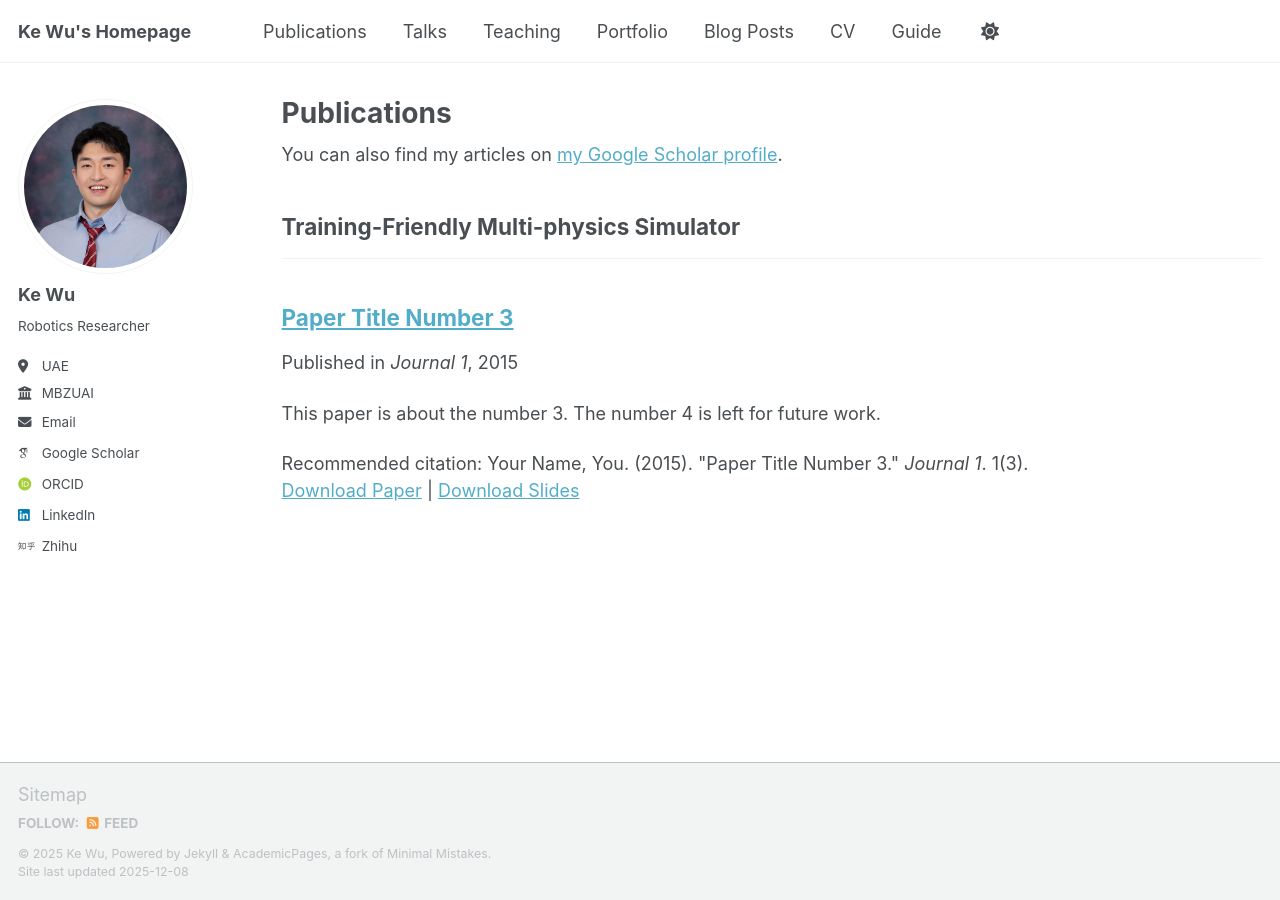
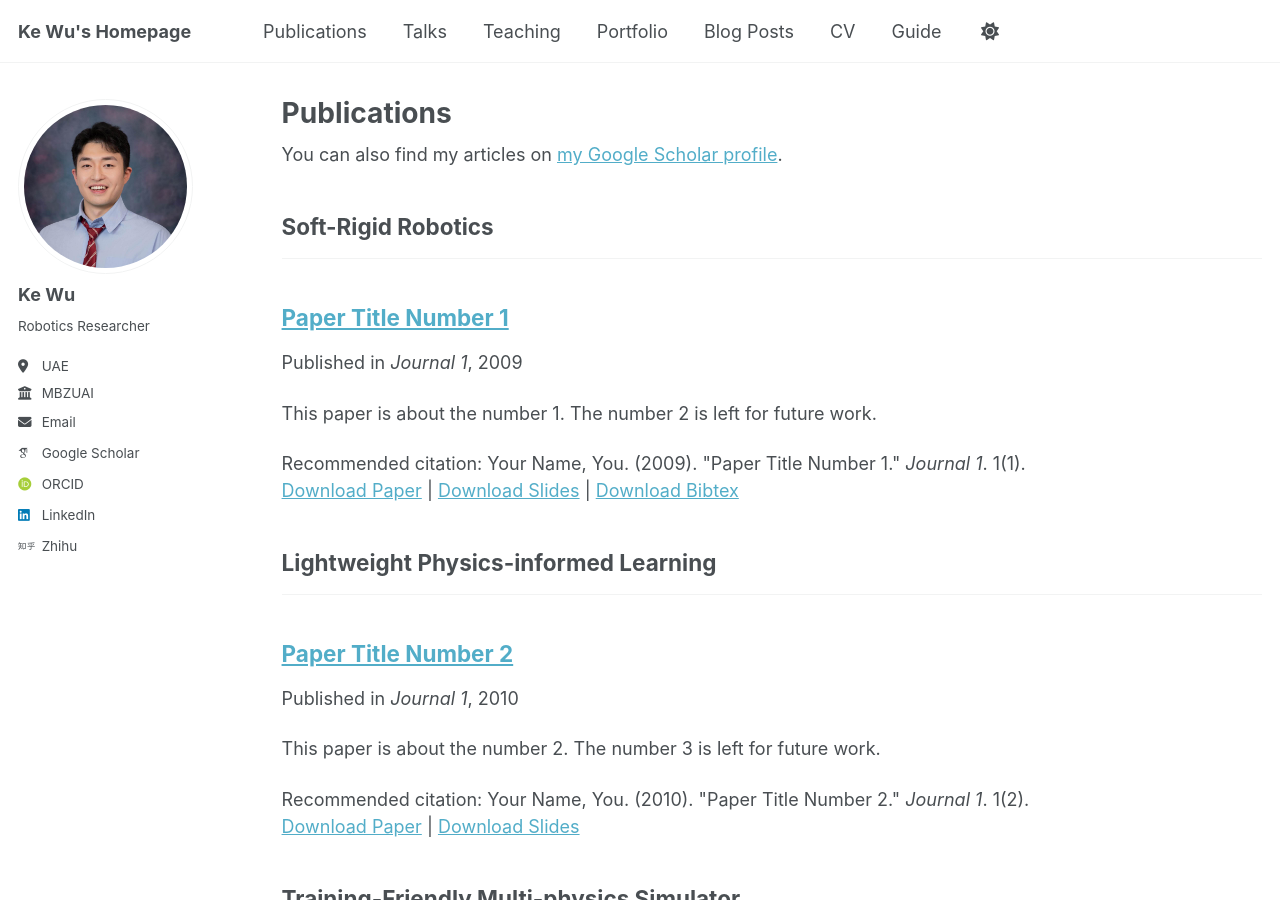
Before and after one commit to SobotHub/SobotHub.github.io, a Jekyll site: the page built from _pages/publications.html, in a window 1280 px wide and 900 px high. Built offline with Jekyll 4.4.1, drawn with Linux system fonts in a browser that asks for light colours; some web fonts are replaced; a script bundle is joined from its source files by our own code; library files that are not in the unit come from our copies.

```diff
--- a/_publications/2010-10-01-paper-title-number-2.md
+++ b/_publications/2010-10-01-paper-title-number-2.md
@@ -1,7 +1,7 @@
 ---
 title: "Paper Title Number 2"
 collection: publications
-category: ightweight
+category: lightweight
 permalink: /publication/2010-10-01-paper-title-number-2
 excerpt: 'This paper is about the number 2. The number 3 is left for future work.'
 date: 2010-10-01
```
Also changed, not shown: _publications/2009-10-01-paper-title-number-1.md (+1 -1 lines).
